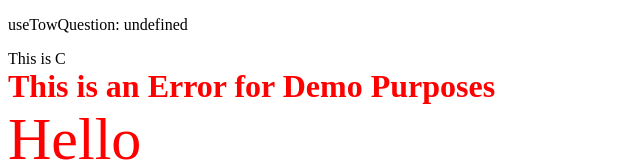
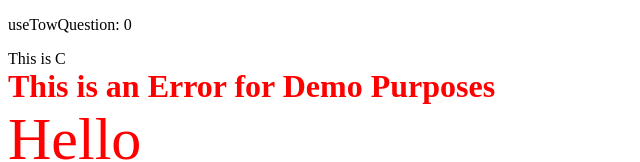
Before and after one commit to koyamal/pra_vue3, a Vue app in the folder vuePractive/: page / in a window 1280 px wide. Shown: the top 162 px of the page, without its empty margins (0-640 px from the left). Built offline with nearby package versions, Linux system fonts and the light colour scheme.

Commit message:
Use 0 ??

```diff
--- a/vuePractive/src/App.vue
+++ b/vuePractive/src/App.vue
@@ -131,7 +131,7 @@ export default {
 
   mounted() {
     this.$refs.input.focus()
-    this.useTowQuestion = "undefined" ?? 'Hello'
+    this.useTowQuestion = 0 ?? 'Hello'
   },
   // beforeUpdate() {
   //   console.log("beforeUpdate");
```
